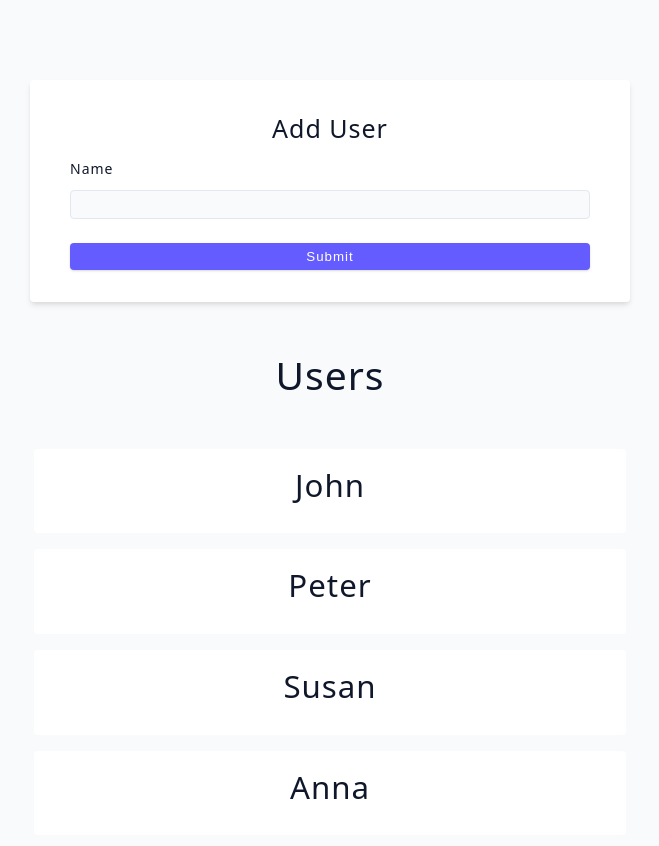
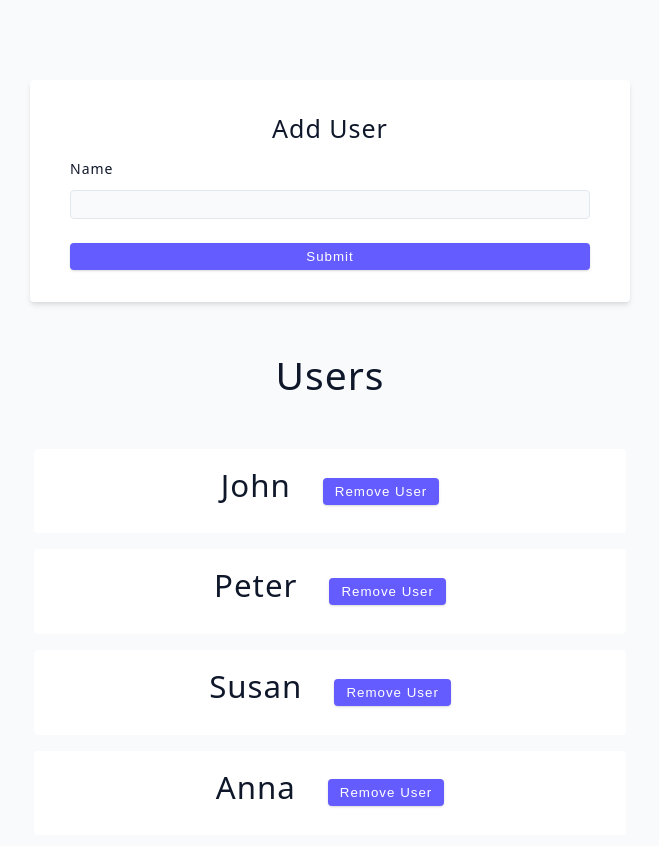
Before and after one commit to Crossroads30/advanced-react, a React (Vite) app: page / in a window 1280 px wide. Shown: the top 846 px of the page, without its empty margins (310-969 px from the left). Built offline with nearby package versions, Linux system fonts and the light colour scheme.

Commit message:
feat: add remove user challenge solution

```diff
--- a/src/tutorial/06-forms/starter/02-user-challenge.jsx
+++ b/src/tutorial/06-forms/starter/02-user-challenge.jsx
@@ -16,6 +16,12 @@ const UserChallenge = () => {
 		setUsers([...users, newUser])
 		setNameValue('')
 	}
+
+  const removeUser = (id) => {
+  const filteredUsers = users.filter(user => user.id !== id)
+  setUsers(filteredUsers)
+  }
+
 	// console.log(users)
 
 	return (
@@ -51,6 +57,7 @@ const UserChallenge = () => {
 								style={{ marginBottom: '1rem', justifyContent: 'center' }}
 							>
 								<h3>{name}</h3>
+                <button onClick={()=>removeUser(user.id)} className='btn' style={{marginLeft: '2rem'}}>remove user</button>
 							</li>
 						)
 					})}
```
